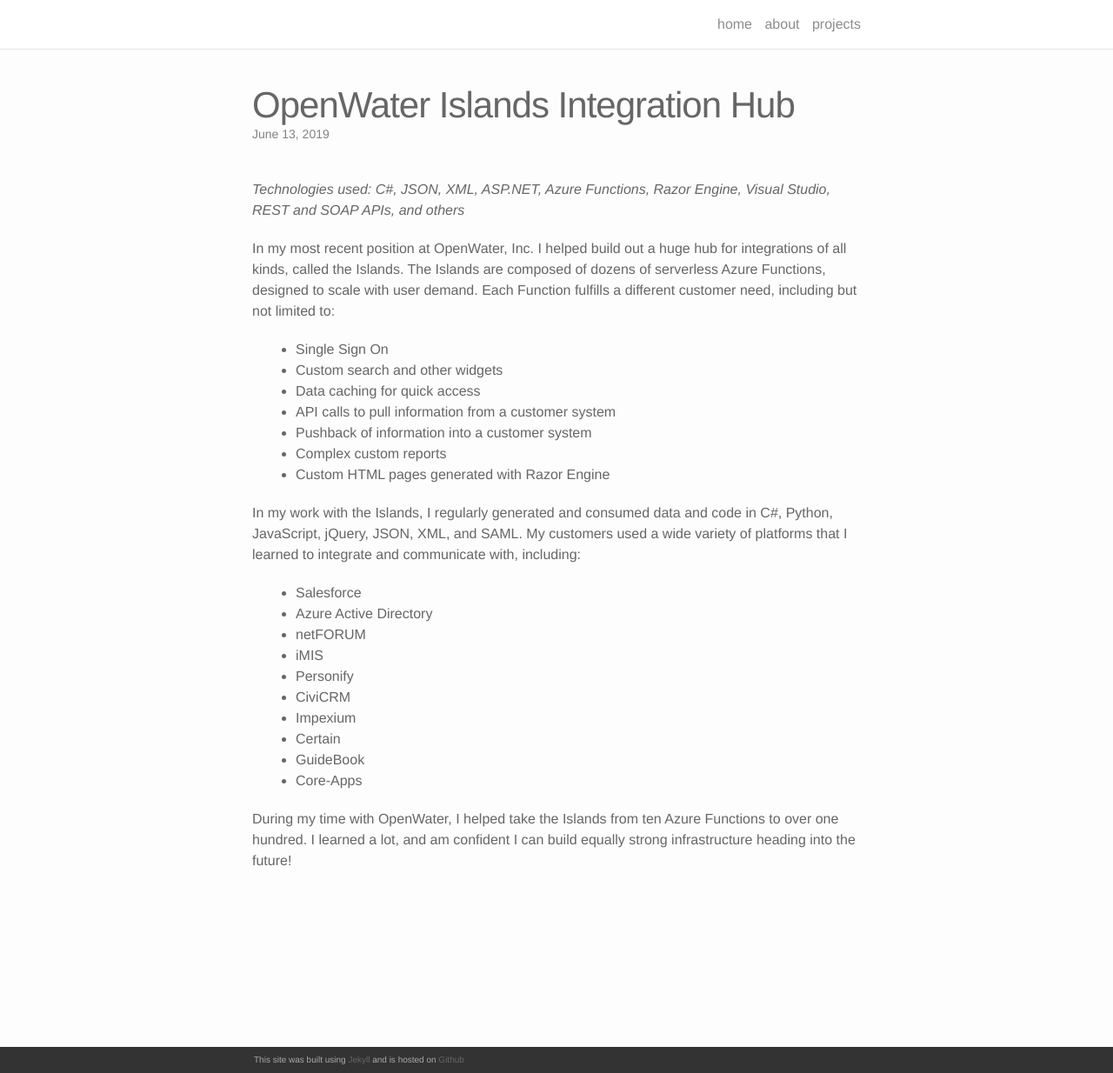
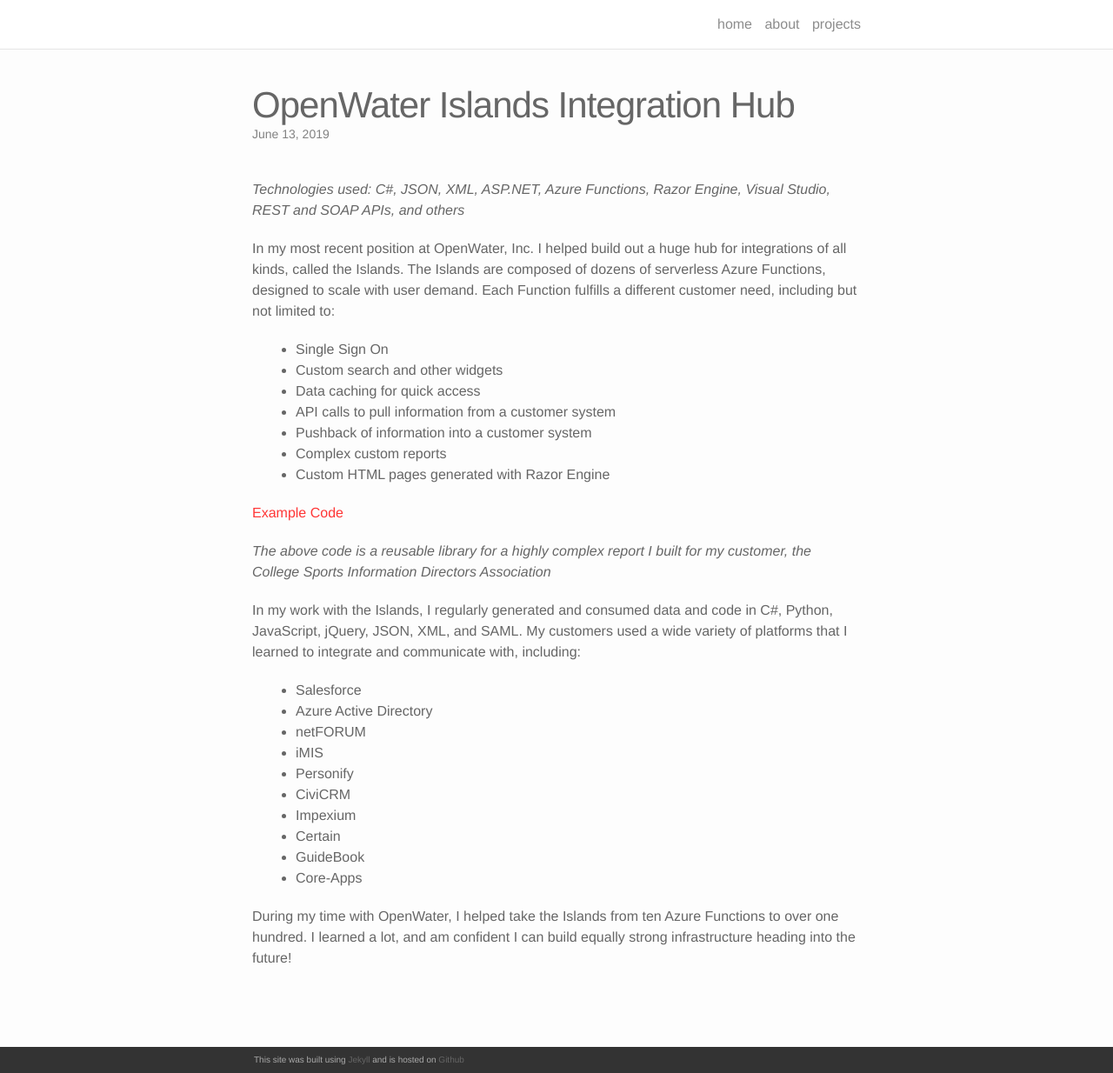
Before and after one commit to DLakin01/folio, a Jekyll site: the page built from _portfolio/1_OpenWaterIslands.md, in a window 1280 px wide and 1234 px high. Shown: the whole window at 87% size. Built offline with Jekyll 4.4.1, drawn with Linux system fonts in a browser that asks for light colours; nearby versions of some CDN libraries.

Commit message:
Add sample cosida code

```diff
--- a/_portfolio/1_OpenWaterIslands.md
+++ b/_portfolio/1_OpenWaterIslands.md
@@ -17,6 +17,10 @@
 * Complex custom reports
 * Custom HTML pages generated with Razor Engine
 
+<a href="https://github.com/DLakin01/OpenWaterSampleCode/blob/master/FirstSecondThirdTeamsReportUtility.cs">Example Code</a>
+
+_The above code is a reusable library for a highly complex report I built for my customer, the College Sports Information Directors Association_
+
 In my work with the Islands, I regularly generated and consumed data and code in C#, Python, JavaScript, jQuery, JSON, XML, and SAML. My customers used a wide variety of platforms that I learned to integrate and communicate with, including:
 
 * Salesforce
```
